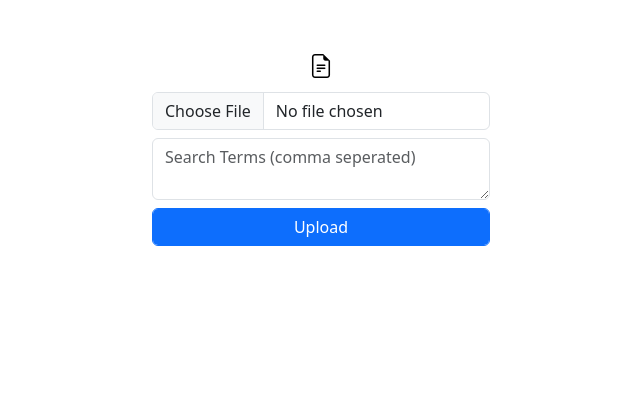
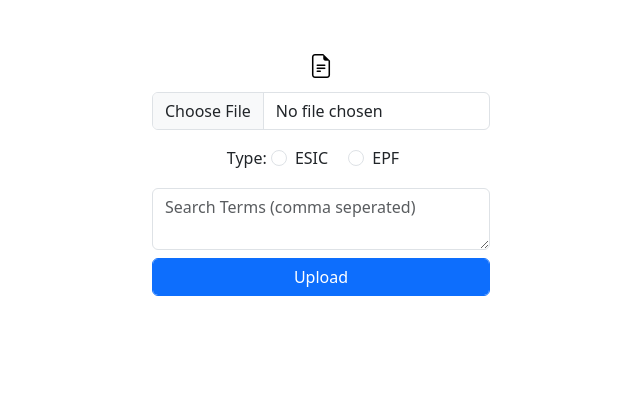
Before and after one commit to ajxv/pages-next-phase-0, a Flask app: page / in a window 1280 px wide. Shown: the part 56-476 px from the top of the page, without its empty margins (319-959 px from the left). Run offline with Flask 3, Linux system fonts and the light colour scheme.

Commit message:
process file based on pdf type

```diff
--- a/pages.py
+++ b/pages.py
@@ -15,6 +15,7 @@ def index():
     if request.method == "POST":
         # Get the uploaded PDF file and search term from the form
         file = request.files['input_file']
+        pdf_type = request.form['pdf_type']
         search_terms = list(map(str.strip, request.form['search_key'].split(',')))
 
         # Save the uploaded PDF file
@@ -22,8 +23,11 @@ def index():
         file.save(input_pdf)
 
         # Process the PDF file and generate the modified PDF
-        # output_pdf = process_pdf_epf(input_pdf, search_terms)
-        output_pdf = process_pdf_esic(input_pdf, search_terms)
+
+        if pdf_type == 'epf':
+            output_pdf = process_pdf_epf(input_pdf, search_terms)
+        elif pdf_type == 'esic':
+            output_pdf = process_pdf_esic(input_pdf, search_terms)
 
         # Return the modified PDF as a response
         return Response(output_pdf, mimetype="application/pdf", headers={"Content-Disposition": f"attachment; filename={file.filename.replace('.pdf', '')}-processed.pdf"})
@@ -127,13 +131,6 @@ def process_pdf_esic(input_pdf, search_terms):
     table0 = camelot.read_pdf(input_pdf, pages='1', line_scale=40)[0].df.iloc[:2]
     extracted_tables = camelot.read_pdf(input_pdf, pages='all', flavor='stream')
 
-    # # clean data
-    # for table in extracted_tables:
-    #     for index in reversed(range(2, table.df.shape[0])):
-    #         if table.df.iloc[index][4] and not table.df.iloc[index][3]:
-    #             table.df.iloc[index - 1][4] += f" {table.df.iloc[index][4]}"
-    #             table.df.drop(index, inplace=True)
-
     tables = [table0.drop(table0.columns[[1, 2, 4, 6, 8, 9, 10]], axis=1)]
 
     # process tables remove rows without search term
--- a/templates/pages.html
+++ b/templates/pages.html
@@ -8,7 +8,18 @@
       <div class="mb-2">
         <input class="form-control" type="file" name="input_file" accept="application/pdf" required>
       </div>
+      <div class="m-3 text-center">
+        <label class="form-check-label">Type: </label>
+        <div class="form-check form-check-inline">
+          <input class="form-check-input" type="radio" name="pdf_type" id="inlineRadio1" value="esic" required>
+          <label class="form-check-label" for="inlineRadio1">ESIC</label>
+        </div>
+        <div class="form-check form-check-inline">
+          <input class="form-check-input" type="radio" name="pdf_type" id="inlineRadio2" value="epf">
+          <label class="form-check-label" for="inlineRadio2">EPF</label>
+        </div>
 
+      </div>
       <div class="mb-2">
         <textarea  name="search_key" class="col-md-12 form-control" placeholder="Search Terms (comma seperated)" required></textarea>
       </div>
```
